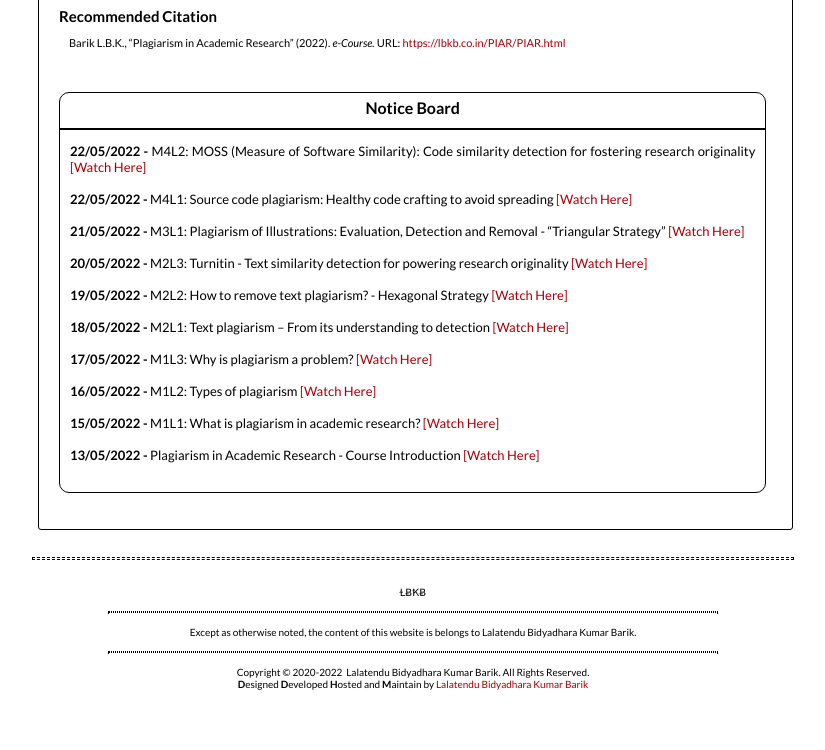
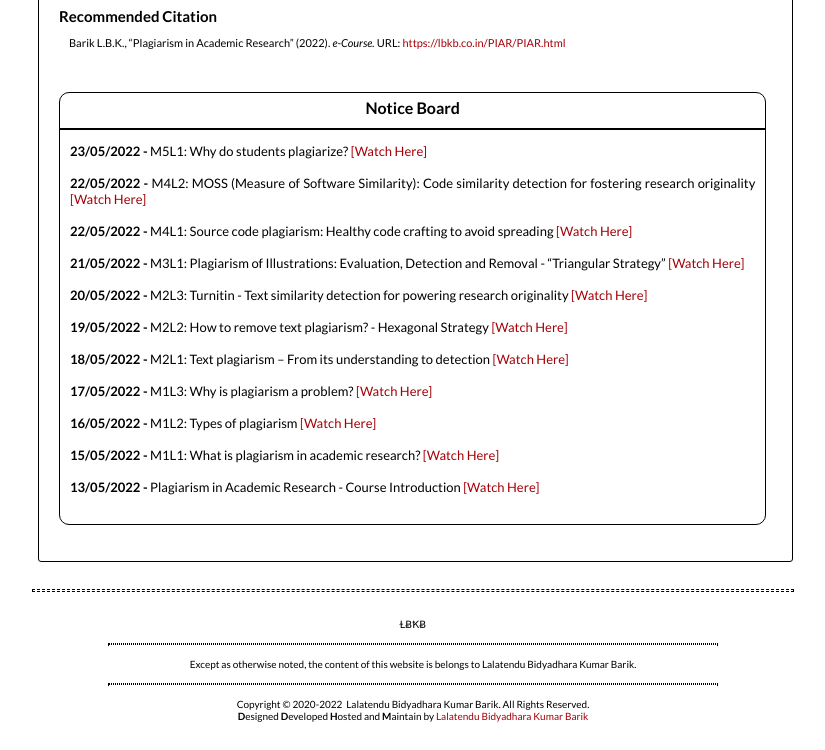
Before and after one commit to lbkbarik/lbkb, a plain HTML site: page PIAR/PIAR.html in a window 1280 px wide. Shown: the part 3865-4615 px from the top of the page, without its empty margins (227-1052 px from the left). Before the commit the page ends 4583 px from the top, so only its background shows below. Drawn offline with Linux system fonts and the light colour scheme.

Commit message:
Update PIAR.html

```diff
--- a/PIAR/PIAR.html
+++ b/PIAR/PIAR.html
@@ -67,8 +67,8 @@
 												<!--<b>26/05/2022 -</b> Certificate Distribution <a href=" " target="_blank">[Download Here]</a><br/><br/>
 												<b>25/05/2022 -</b> PIAR Final Examination Q-A Discussion <a href=" " target="_blank">[Watch Here]</a><br/><br/>
 												<b>25/05/2022 -</b> PIAR Final Examination: 10.00AM - 04.00PM (IST) <a href="https://forms.gle/qjjnztduVgdZr9A1A" target="_blank">[Take The Exam]</a><br/><br/>
-												<b>24/05/2022 -</b> M5L2: How higher education institutions deal with plagiarism? <a href="https://youtu.be/t6m8P0vqTis" target="_blank">[Watch Here]</a><br/><br/>
-												<b>23/05/2022 -</b> M5L1: Why do students plagiarize? <a href="https://youtu.be/IB3P17UgfhA" target="_blank">[Watch Here]</a><br/><br/>-->
+												<b>24/05/2022 -</b> M5L2: How higher education institutions deal with plagiarism? <a href="https://youtu.be/t6m8P0vqTis" target="_blank">[Watch Here]</a><br/><br/>-->
+												<b>23/05/2022 -</b> M5L1: Why do students plagiarize? <a href="https://youtu.be/IB3P17UgfhA" target="_blank">[Watch Here]</a><br/><br/>
 												<b>22/05/2022 -</b> M4L2: MOSS (Measure of Software Similarity): Code similarity detection for fostering research originality <a href="https://youtu.be/m7GmMOehlW0" target="_blank">[Watch Here]</a><br/><br/>
 												<b>22/05/2022 -</b> M4L1: Source code plagiarism: Healthy code crafting to avoid spreading <a href="https://youtu.be/M5QkL_SBWxY" target="_blank">[Watch Here]</a><br/><br/>
 												<b>21/05/2022 -</b> M3L1: Plagiarism of Illustrations: Evaluation, Detection and Removal - “Triangular Strategy” <a href="https://youtu.be/biOrYsAlmXs" target="_blank">[Watch Here]</a><br/><br/>
```
